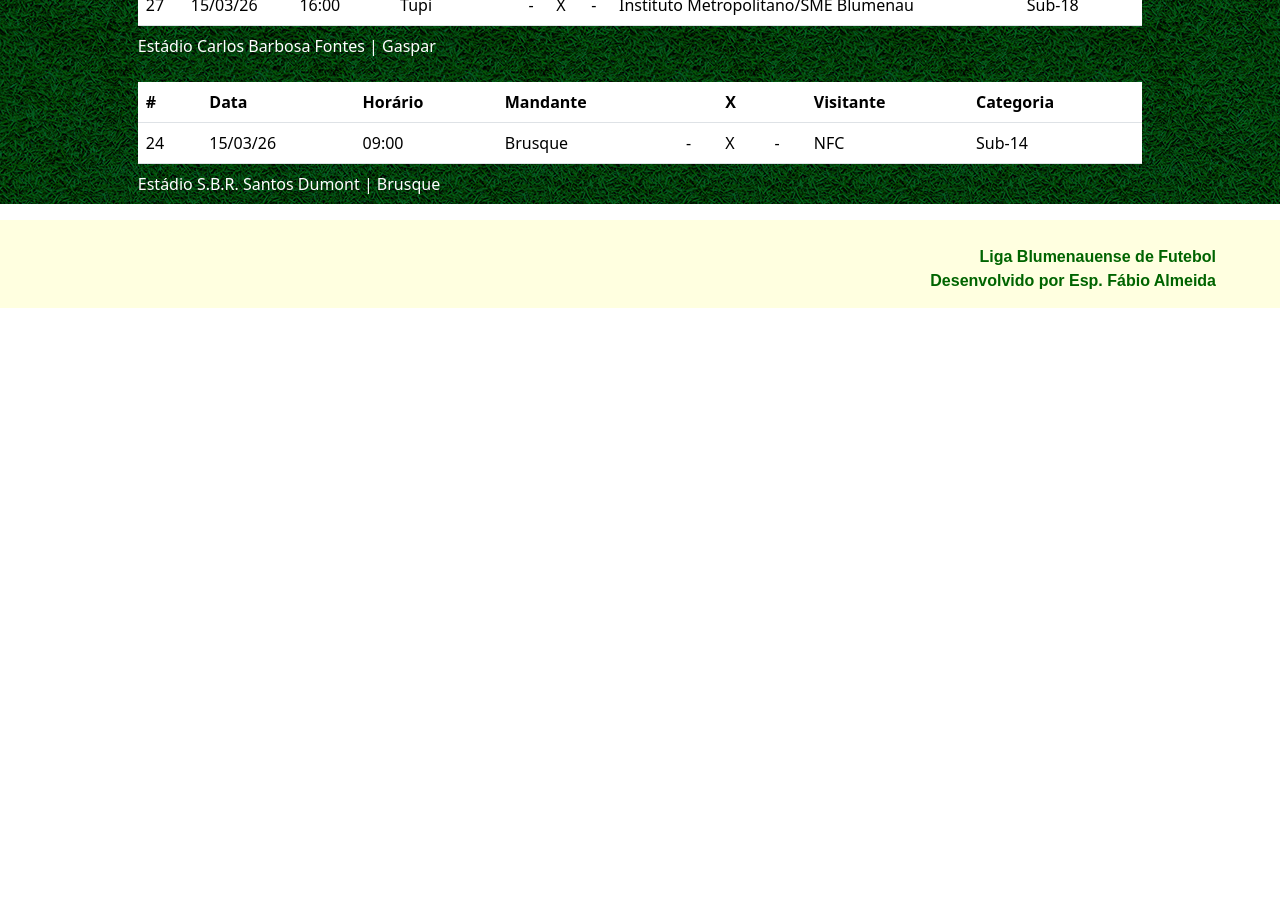
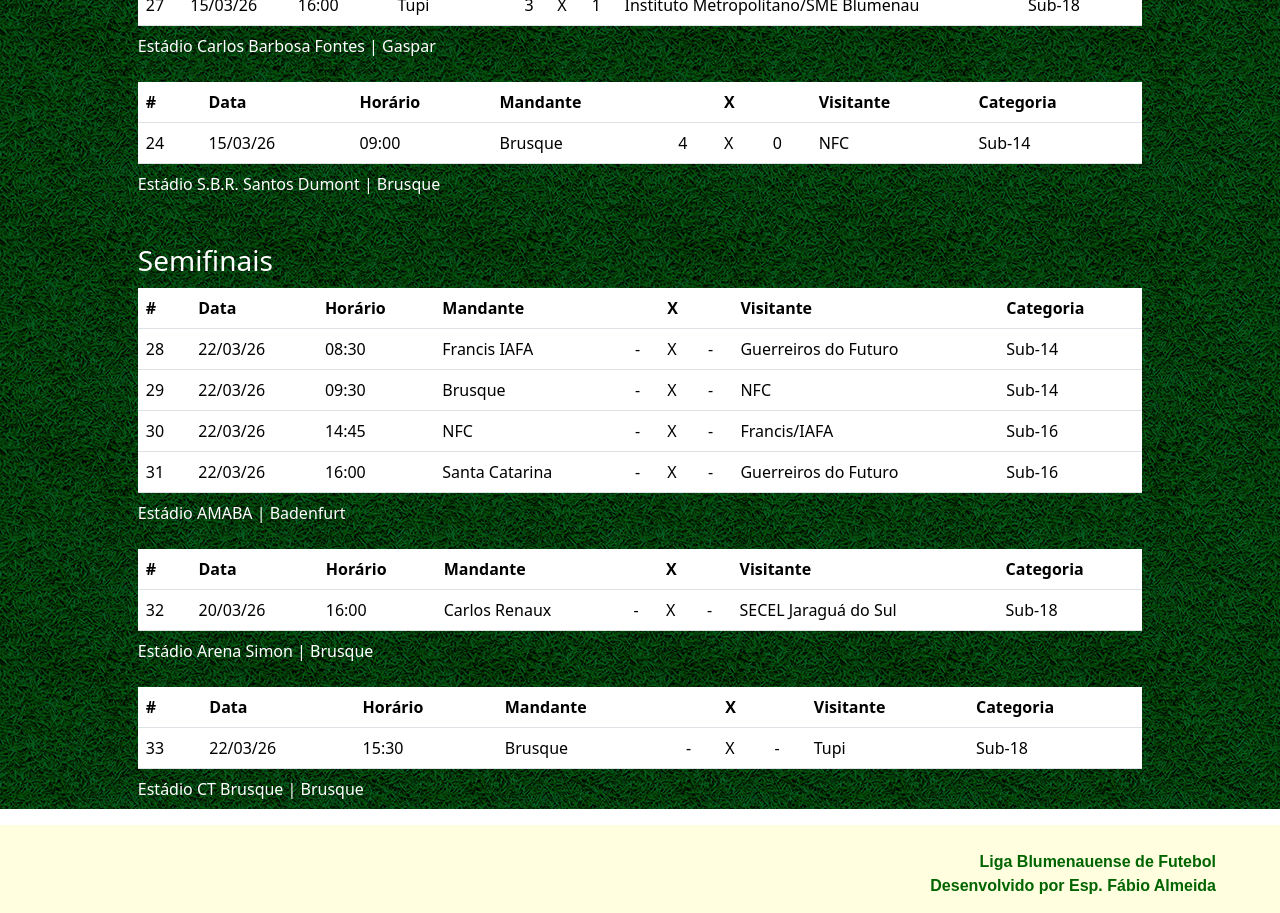
Before and after one commit to espFabioAlmeida/copalbfbase26, an Angular app: page / in a window 1280 px wide. Shown: the part 2420-3333 px from the top of the page. Before the commit the page ends 2728 px from the top, so only its background shows below. Built offline with nearby package versions, Linux system fonts and the light colour scheme.

Commit message:
Atualização terceira rodada

```diff
--- a/src/app/app.component.css
+++ b/src/app/app.component.css
@@ -16,9 +16,7 @@ footer {
     padding-left: 50px;
     padding-right: 5%;
     padding-bottom: 15px;
-    height: 5%;
     background-color: lightyellow;
-
     font-family: Arial, Helvetica, sans-serif;
     color: darkgreen;
     font-weight: bold;
--- a/src/app/app.component.html
+++ b/src/app/app.component.html
@@ -23,7 +23,6 @@
     <router-outlet></router-outlet>
   </section>
 </section>
-
 <footer>
   Liga Blumenauense de Futebol
   <br>
--- a/src/app/categoria-sub16/categoria-sub16.component.html
+++ b/src/app/categoria-sub16/categoria-sub16.component.html
@@ -35,42 +35,42 @@
                 <tr class="table-success">
                     <td>1</td>
                     <td>Brusque</td>
-                    <td>2</td>
-                    <td>6</td>
-                    <td>2</td>
+                    <td>3</td>
+                    <td>9</td>
+                    <td>3</td>
                     <td>0</td>
                     <td>0</td>
-                    <td>10</td>
-                    <td>2</td>
-                    <td>8</td>
+                    <td>16</td>
+                    <td>5</td>
+                    <td>11</td>
                     <td>2</td>
                     <td>0</td>
                 </tr>
                 <tr class="table-success">
                     <td>2</td>
-                    <td>Francis IAFA</td>
+                    <td>NFC</td>
+                    <td>3</td>
+                    <td>7</td>
                     <td>2</td>
-                    <td>4</td>
-                    <td>1</td>
                     <td>1</td>
                     <td>0</td>
+                    <td>7</td>
                     <td>2</td>
-                    <td>1</td>
-                    <td>1</td>
+                    <td>5</td>
                     <td>2</td>
                     <td>0</td>
                 </tr>
                 <tr class="table-danger">
                     <td>3</td>
-                    <td>Santa Catarina</td>
-                    <td>2</td>
-                    <td>1</td>
-                    <td>0</td>
+                    <td>Francis IAFA</td>
+                    <td>3</td>
+                    <td>4</td>
                     <td>1</td>
                     <td>1</td>
-                    <td>2</td>
-                    <td>5</td>
-                    <td>-3</td>
+                    <td>1</td>
+                    <td>3</td>
+                    <td>4</td>
+                    <td>-1</td>
                     <td>2</td>
                     <td>0</td>
                 </tr>
@@ -104,43 +104,44 @@
             <tbody>
                 <tr class="table-success">
                     <td>1</td>
-                    <td>NFC</td>
-                    <td>2</td>
+                    <td>Santa Catarina</td>
+                    <td>3</td>
                     <td>4</td>
                     <td>1</td>
                     <td>1</td>
-                    <td>0</td>
+                    <td>1</td>
                     <td>5</td>
-                    <td>2</td>
-                    <td>3</td>
+                    <td>6</td>
+                    <td>-1</td>
                     <td>2</td>
                     <td>0</td>
                 </tr>
+
                 <tr class="table-success">
                     <td>2</td>
                     <td>Guerreiros do Futuro</td>
-                    <td>2</td>
+                    <td>3</td>
                     <td>1</td>
                     <td>0</td>
                     <td>1</td>
-                    <td>1</td>
                     <td>2</td>
-                    <td>7</td>
-                    <td>-5</td>
+                    <td>2</td>
+                    <td>9</td>
+                    <td>-7</td>
                     <td>1</td>
                     <td>1</td>
                 </tr>
                 <tr class="table-danger">
                     <td>3</td>
                     <td>NGA/Canto do Rio</td>
-                    <td>2</td>
+                    <td>3</td>
                     <td>0</td>
                     <td>0</td>
                     <td>0</td>
-                    <td>2</td>
-                    <td>1</td>
-                    <td>5</td>
-                    <td>-4</td>
+                    <td>3</td>
+                    <td>4</td>
+                    <td>11</td>
+                    <td>-7</td>
                     <td>4</td>
                     <td>0</td>
                 </tr>
--- a/src/app/categoria-sub18/categoria-sub18.component.html
+++ b/src/app/categoria-sub18/categoria-sub18.component.html
@@ -34,42 +34,42 @@
             <tbody>
                 <tr class="table-success">
                     <td>1</td>
-                    <td>SECEL Jaraguá do Sul</td>
-                    <td>2</td>
+                    <td>Brusque</td>
+                    <td>3</td>
                     <td>6</td>
                     <td>2</td>
                     <td>0</td>
-                    <td>0</td>
+                    <td>1</td>
+                    <td>9</td>
+                    <td>2</td>
                     <td>7</td>
                     <td>3</td>
-                    <td>4</td>
+                    <td>2</td>
+                </tr>
+                <tr class="table-success">
+                    <td>2</td>
+                    <td>SECEL Jaraguá do Sul</td>
+                    <td>3</td>
+                    <td>6</td>
+                    <td>2</td>
+                    <td>0</td>
+                    <td>1</td>
+                    <td>8</td>
+                    <td>5</td>
+                    <td>3</td>
                     <td>5</td>
                     <td>0</td>
                 </tr>
-                <tr class="table-success">
+                <tr class="table-danger">
+                    <td>3</td>
+                    <td>Santa Catarina</td>
+                    <td>3</td>
+                    <td>6</td>
                     <td>2</td>
-                    <td>Santa Catarina</td>
-                    <td>2</td>
-                    <td>3</td>
-                    <td>1</td>
                     <td>0</td>
                     <td>1</td>
-                    <td>4</td>
-                    <td>4</td>
-                    <td>0</td>
-                    <td>3</td>
-                    <td>2</td>
-                </tr>
-                <tr class="table-danger">
-                    <td>3</td>
-                    <td>Brusque</td>
-                    <td>2</td>
-                    <td>3</td>
-                    <td>1</td>
-                    <td>0</td>
-                    <td>1</td>
-                    <td>3</td>
-                    <td>2</td>
+                    <td>6</td>
+                    <td>5</td>
                     <td>1</td>
                     <td>3</td>
                     <td>2</td>
@@ -77,14 +77,14 @@
                 <tr class="table-danger">
                     <td>4</td>
                     <td>Grêmio Itoupavazinha/Franz Volles</td>
-                    <td>2</td>
+                    <td>3</td>
                     <td>0</td>
                     <td>0</td>
                     <td>0</td>
-                    <td>2</td>
+                    <td>3</td>
                     <td>4</td>
-                    <td>9</td>
-                    <td>-5</td>
+                    <td>15</td>
+                    <td>-11</td>
                     <td>3</td>
                     <td>0</td>
                 </tr>
@@ -119,56 +119,56 @@
                 <tr class="table-success">
                     <td>1</td>
                     <td>Carlos Renaux</td>
-                    <td>2</td>
-                    <td>6</td>
-                    <td>2</td>
-                    <td>0</td>
-                    <td>0</td>
+                    <td>3</td>
                     <td>7</td>
                     <td>2</td>
+                    <td>1</td>
+                    <td>0</td>
+                    <td>8</td>
+                    <td>3</td>
                     <td>5</td>
                     <td>1</td>
                     <td>0</td>
                 </tr>
                 <tr class="table-success">
                     <td>2</td>
+                    <td>Tupi</td>
+                    <td>3</td>
+                    <td>4</td>
+                    <td>1</td>
+                    <td>1</td>
+                    <td>1</td>
+                    <td>6</td>
+                    <td>7</td>
+                    <td>-1</td>
+                    <td>2</td>
+                    <td>1</td>
+                </tr>
+                <tr class="table-danger">
+                    <td>3</td>
                     <td>Blumenau Esporte Clube</td>
-                    <td>2</td>
-                    <td>2</td>
+                    <td>3</td>
+                    <td>3</td>
                     <td>0</td>
-                    <td>2</td>
+                    <td>3</td>
                     <td>0</td>
-                    <td>2</td>
-                    <td>2</td>
+                    <td>3</td>
+                    <td>3</td>
                     <td>0</td>
                     <td>3</td>
                     <td>0</td>
                 </tr>
                 <tr class="table-danger">
+                    <td>4</td>
+                    <td>Metropolitano/SME Blumenau</td>
                     <td>3</td>
-                    <td>Tupi</td>
-                    <td>2</td>
                     <td>1</td>
                     <td>0</td>
                     <td>1</td>
-                    <td>1</td>
-                    <td>3</td>
+                    <td>2</td>
+                    <td>2</td>
                     <td>6</td>
                     <td>-4</td>
-                    <td>2</td>
-                    <td>1</td>
-                </tr>
-                <tr class="table-danger">
-                    <td>4</td>
-                    <td>Metropolitano/SME Blumenau</td>
-                    <td>2</td>
-                    <td>1</td>
-                    <td>0</td>
-                    <td>1</td>
-                    <td>1</td>
-                    <td>1</td>
-                    <td>3</td>
-                    <td>-2</td>
                     <td>5</td>
                     <td>0</td>
                 </tr>
--- a/src/app/tabela/tabela.component.html
+++ b/src/app/tabela/tabela.component.html
@@ -308,7 +308,7 @@
                     <td>18</td>
                     <td>08/03/26</td>
                     <td>16:00</td>
-                    <td>Blumenau Esporte Clube/td>
+                    <td>Blumenau Esporte Clube</td>
                     <td>1</td>
                     <td>X</td>
                     <td>1</td>
@@ -345,9 +345,9 @@
                     <td>15/03/26</td>
                     <td>08:00</td>
                     <td>Guerreiros do Futuro</td>
-                    <td>-</td>
+                    <td>0</td>
                     <td>X</td>
-                    <td>-</td>
+                    <td>12</td>
                     <td>Francis IAFA</td>
                     <td>Sub-14</td>
                 </tr>
@@ -356,9 +356,9 @@
                     <td>15/03/26</td>
                     <td>09:00</td>
                     <td>Santa Catarina</td>
-                    <td>-</td>
+                    <td>3</td>
                     <td>X</td>
-                    <td>-</td>
+                    <td>1</td>
                     <td>Francis IAFA</td>
                     <td>Sub-16</td>
                 </tr>
@@ -367,9 +367,9 @@
                     <td>15/03/26</td>
                     <td>10:30</td>
                     <td>Santa Catarina</td>
-                    <td>-</td>
+                    <td>2</td>
                     <td>X</td>
-                    <td>-</td>
+                    <td>1</td>
                     <td>SECEL Jaraguá do Sul</td>
                     <td>Sub-18</td>
                 </tr>
@@ -378,9 +378,9 @@
                     <td>15/03/26</td>
                     <td>14:45</td>
                     <td>Guerreiros do Futuro</td>
-                    <td>-</td>
+                    <td>0</td>
                     <td>X</td>
-                    <td>-</td>
+                    <td>2</td>
                     <td>NFC</td>
                     <td>Sub-16</td>
                 </tr>
@@ -410,9 +410,9 @@
                     <td>15/03/26</td>
                     <td>16:00</td>
                     <td>Carlos Renaux</td>
-                    <td>-</td>
+                    <td>1</td>
                     <td>X</td>
-                    <td>-</td>
+                    <td>1</td>
                     <td>Blumenau Esporte Clube</td>
                     <td>Sub-18</td>
                 </tr>
@@ -442,9 +442,9 @@
                     <td>15/03/26</td>
                     <td>09:00</td>
                     <td>Brusque</td>
-                    <td>-</td>
+                    <td>6</td>
                     <td>X</td>
-                    <td>-</td>
+                    <td>3</td>
                     <td>NGA/Canto do Rio</td>
                     <td>Sub-16</td>
                 </tr>
@@ -453,9 +453,9 @@
                     <td>15/03/26</td>
                     <td>10:30</td>
                     <td>Brusque</td>
-                    <td>-</td>
+                    <td>6</td>
                     <td>X</td>
-                    <td>-</td>
+                    <td>0</td>
                     <td>Grêmio Itoupavazinha/Franz Volles</td>
                     <td>Sub-18</td>
                 </tr>
@@ -464,9 +464,9 @@
                     <td>15/03/26</td>
                     <td>16:00</td>
                     <td>Tupi</td>
-                    <td>-</td>
+                    <td>3</td>
                     <td>X</td>
-                    <td>-</td>
+                    <td>1</td>
                     <td>Instituto Metropolitano/SME Blumenau</td>
                     <td>Sub-18</td>
                 </tr>
@@ -496,12 +496,145 @@
                     <td>15/03/26</td>
                     <td>09:00</td>
                     <td>Brusque</td>
+                    <td>4</td>
+                    <td>X</td>
+                    <td>0</td>
+                    <td>NFC</td>
+                    <td>Sub-14</td>
+                </tr>
+            </tbody>
+        </table>
+    </section>
+
+    <section class="subtitulo">
+        <h3>Semifinais</h3>
+    </section>
+
+    <section class="table-responsive-md">
+        <table class="table">
+            <caption class="indicador_tabela">Estádio AMABA | Badenfurt</caption>
+            <thead>
+                <tr>
+                    <th scope="col">#</th>
+                    <th scope="col">Data</th>
+                    <th scope="col">Horário</th>
+                    <th scope="col">Mandante</th>
+                    <th scope="col"></th>
+                    <th scope="col">X</th>
+                    <th scope="col"></th>
+                    <th scope="col">Visitante</th>
+                    <th scope="col">Categoria</th>
+                </tr>
+            </thead>
+            <tbody>
+                <tr>
+                    <td>28</td>
+                    <td>22/03/26</td>
+                    <td>08:30</td>
+                    <td>Francis IAFA</td>
+                    <td>-</td>
+                    <td>X</td>
+                    <td>-</td>
+                    <td>Guerreiros do Futuro</td>
+                    <td>Sub-14</td>
+                </tr>
+                <tr>
+                    <td>29</td>
+                    <td>22/03/26</td>
+                    <td>09:30</td>
+                    <td>Brusque</td>
                     <td>-</td>
                     <td>X</td>
                     <td>-</td>
                     <td>NFC</td>
                     <td>Sub-14</td>
                 </tr>
+                <tr>
+                    <td>30</td>
+                    <td>22/03/26</td>
+                    <td>14:45</td>
+                    <td>NFC</td>
+                    <td>-</td>
+                    <td>X</td>
+                    <td>-</td>
+                    <td>Francis/IAFA</td>
+                    <td>Sub-16</td>
+                </tr>
+                <tr>
+                    <td>31</td>
+                    <td>22/03/26</td>
+                    <td>16:00</td>
+                    <td>Santa Catarina</td>
+                    <td>-</td>
+                    <td>X</td>
+                    <td>-</td>
+                    <td>Guerreiros do Futuro</td>
+                    <td>Sub-16</td>
+                </tr>
+            </tbody>
+        </table>
+    </section>
+
+    <section class="table-responsive-md">
+        <table class="table">
+            <caption class="indicador_tabela">Estádio Arena Simon | Brusque</caption>
+            <thead>
+                <tr>
+                    <th scope="col">#</th>
+                    <th scope="col">Data</th>
+                    <th scope="col">Horário</th>
+                    <th scope="col">Mandante</th>
+                    <th scope="col"></th>
+                    <th scope="col">X</th>
+                    <th scope="col"></th>
+                    <th scope="col">Visitante</th>
+                    <th scope="col">Categoria</th>
+                </tr>
+            </thead>
+            <tbody>
+                <tr>
+                    <td>32</td>
+                    <td>20/03/26</td>
+                    <td>16:00</td>
+                    <td>Carlos Renaux</td>
+                    <td>-</td>
+                    <td>X</td>
+                    <td>-</td>
+                    <td>SECEL Jaraguá do Sul</td>
+                    <td>Sub-18</td>
+                </tr>
+            </tbody>
+        </table>
+    </section>
+
+    <section class="table-responsive-md">
+        <table class="table">
+            <caption class="indicador_tabela">Estádio CT Brusque | Brusque</caption>
+            <thead>
+                <tr>
+                    <th scope="col">#</th>
+                    <th scope="col">Data</th>
+                    <th scope="col">Horário</th>
+                    <th scope="col">Mandante</th>
+                    <th scope="col"></th>
+                    <th scope="col">X</th>
+                    <th scope="col"></th>
+                    <th scope="col">Visitante</th>
+                    <th scope="col">Categoria</th>
+                </tr>
+            </thead>
+            <tbody>
+                <tr>
+                    <td>33</td>
+                    <td>22/03/26</td>
+                    <td>15:30</td>
+                    <td>Brusque</td>
+                    <td>-</td>
+                    <td>X</td>
+                    <td>-</td>
+                    <td>Tupi</td>
+                    <td>Sub-18</td>
+                </tr>
             </tbody>
         </table>
     </section>
```
Also changed, not shown: src/app/categoria-sub14/categoria-sub14.component.html (+18 -18 lines).
